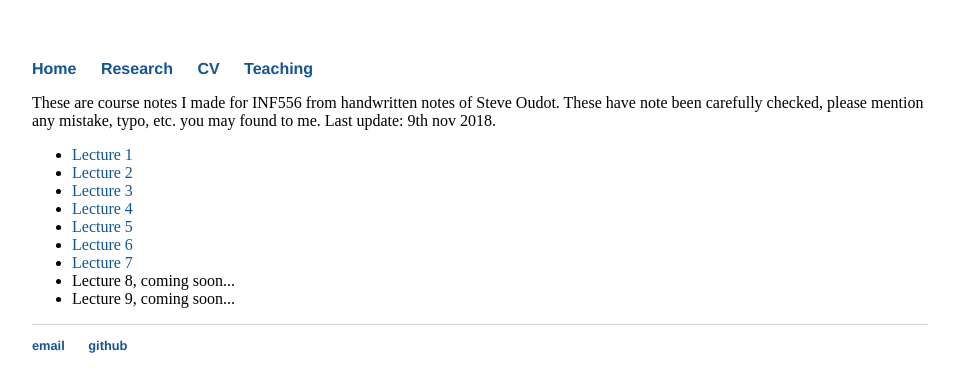
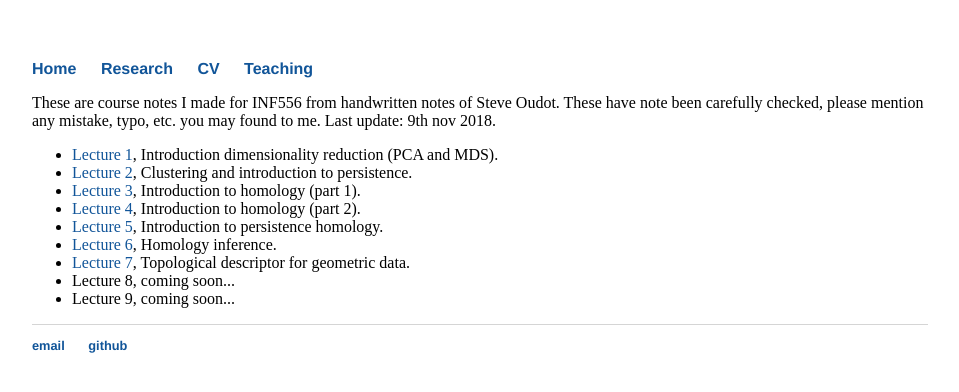
Before and after one commit to tlacombe/tlacombe.github.io, a Jekyll site: the page built from teaching/notesCoursINF556/index.html, in a window 1280 px wide. Shown: the top 392 px of the page, without its empty margins (160-1119 px from the left). Built offline with Jekyll 4.4.1, drawn with Linux system fonts in a browser that asks for light colours.

Commit message:
trying to correct stuff

```diff
--- a/teaching/index.html
+++ b/teaching/index.html
@@ -1,6 +1,6 @@
 ---
 layout: default
-title: Teachings
+title: Teaching
 ---
 <h2>Teaching at École polytechnique</h2>
 You can find some course notes I made for INF556 <a href="/notesCoursINF556">here</a>. Be careful, these are not verified and may contains mistakes. Last update: 9th nov 2018.
--- a/teaching/notesCoursINF556/index.html
+++ b/teaching/notesCoursINF556/index.html
@@ -6,13 +6,13 @@ These are course notes I made for INF556 from handwritten notes of Steve Oudot.
 
 Last update: 9th nov 2018.
 <ul>
-<li> <a href='cours1.pdf'>Lecture 1</a> </li>
-<li> <a href='cours2.pdf'>Lecture 2</a> </li>
-<li> <a href='cours3.pdf'>Lecture 3</a> </li>
-<li> <a href='cours4.pdf'>Lecture 4</a> </li>
-<li> <a href='cours5.pdf'>Lecture 5</a> </li>
-<li> <a href='cours6.pdf'>Lecture 6</a> </li>
-<li> <a href='cours7.pdf'>Lecture 7</a> </li>
+<li> <a href='cours1.pdf'>Lecture 1</a>, Introduction dimensionality reduction (PCA and MDS). </li>
+<li> <a href='cours2.pdf'>Lecture 2</a>, Clustering and introduction to persistence. </li>
+<li> <a href='cours3.pdf'>Lecture 3</a>, Introduction to homology (part 1). </li>
+<li> <a href='cours4.pdf'>Lecture 4</a>, Introduction to homology (part 2). </li>
+<li> <a href='cours5.pdf'>Lecture 5</a>, Introduction to persistence homology. </li>
+<li> <a href='cours6.pdf'>Lecture 6</a>, Homology inference. </li>
+<li> <a href='cours7.pdf'>Lecture 7</a>, Topological descriptor for geometric data. </li>
 <li> Lecture 8, coming soon... </li>
 <li> Lecture 9, coming soon... </li>
 </ul>
```
